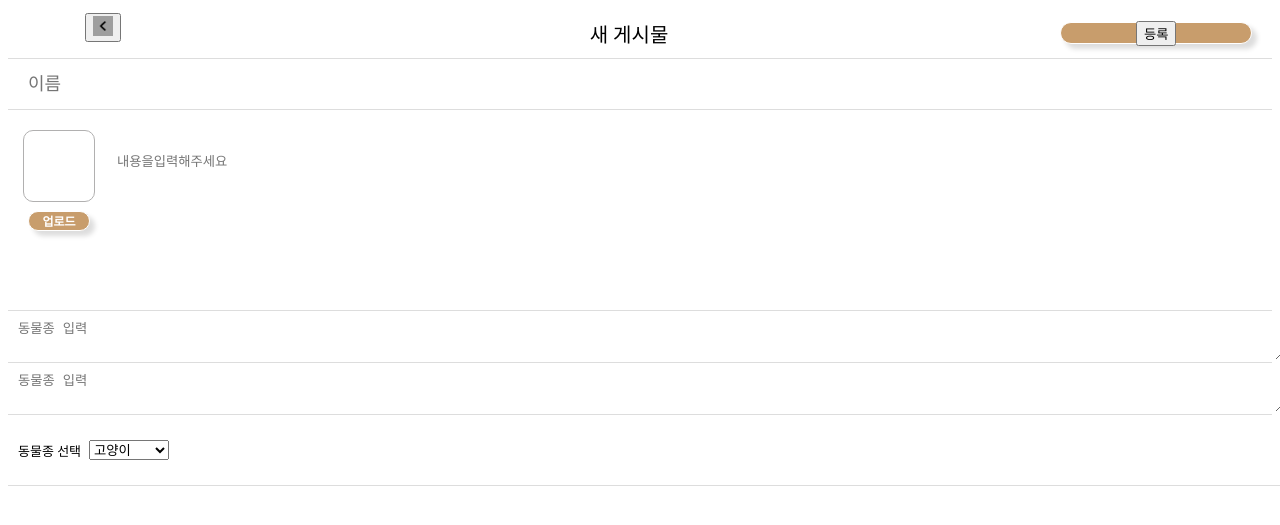
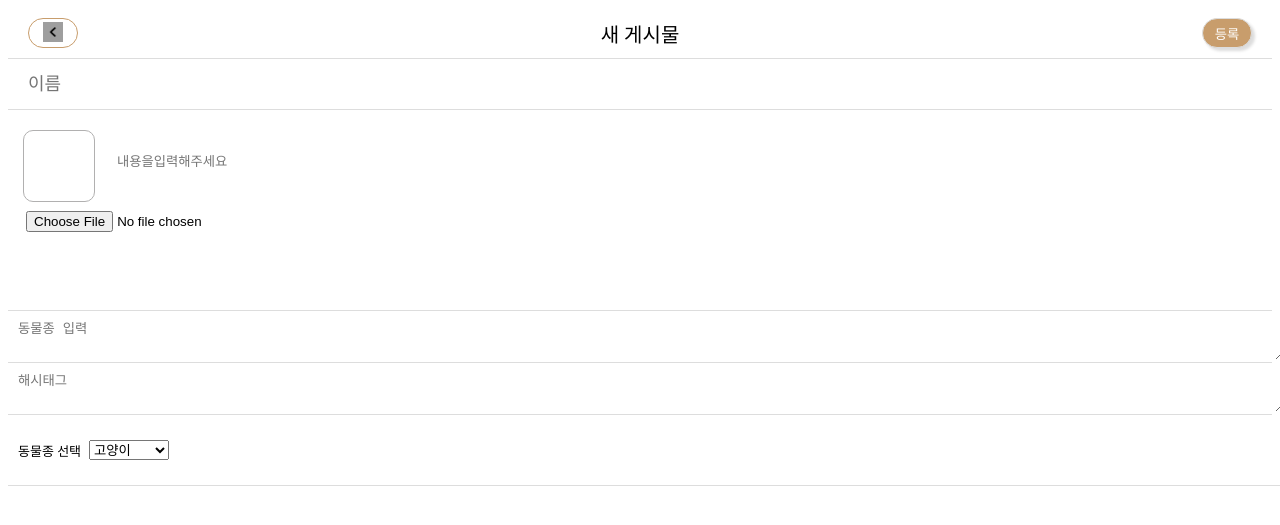
Before and after one commit to woojoung1217/Zootopia, a Django app: template Zootopia/Animal/templates/upload.html in a window 1280 px wide. Shown: the top 525 px of the page. Run offline with Django 3.2, Linux system fonts and the light colour scheme; the template is opened without the code that fills it, so the values that code supplies are empty; grey boxes are pictures that could not be loaded.

Commit message:
우중->지혁

```diff
--- a/Zootopia/Animal/static/css/upload-style.css
+++ b/Zootopia/Animal/static/css/upload-style.css
@@ -19,30 +19,34 @@ header h1 {
   font-weight: 400;
 }
 
+header .back-btn .button-design {
+  width: 50px;
+  height: 30px;
+  margin-left: 20px;
+  padding: 0;
+  border-radius: 100px;
+  border:1px solid #C89D6C;
+  background-color: #fff;
 
-header .back-btn {
-  width: 15%;
-  height: 40px;
-  background-position: center;
-}
-header .back-btn img{
- background-size: cover;
 }
 
+header .back-btn >img {
+  background-position: center;
+  background-size: contain;
+}
+header .upload-btn .button-design{
+  width: 50px;
+  height: 30px;
+  background-color: #C89D6C;
+  margin-right: 20px;
+  border-radius: 100px;
+  border:1px solid #ddd;
+  box-shadow:3px 3px 3px #ddd ;
+  padding: 0;
+  border:1px solid #ddd;
+  color: #fff;
+}
 
-
-header .upload-btn{
-  width: 15%;
-  height: 20px;
-  background-color: #C89D6C;
-  border:1px solid #fff;
-  border-radius: 50px;
-  display: flex;
-  justify-content: center;
-  align-items: center;
-  margin-right: 20px;
-  box-shadow: 5px 5px 5px #ddd;
-}
 header .upload-btn a{
   text-decoration:none;
   font-size: 13px;
@@ -108,22 +112,22 @@ section .insert-name .name-box{
 }
 
 .insert-contents .content-picture .upload-btnp{
-  width: 85%;
-  height: 18px;
-  background-color: #C89D6C;
-  border:1px solid #fff;
+  width: 100%;
+  height: 50px;
+  display: flex;
   margin-top: 80px;
-  border-radius: 50px;
-  display: flex;
-  justify-content: center;
-  align-items: center;
-  box-shadow: 5px 5px 5px #ddd;
+  margin-left: 4px;
+}
+
+#chooseFile{
+
 }
 .insert-contents .content-picture .upload-btnp a {
   font-size: 12px;
   text-decoration: none;
   color: #fff;
   font-weight: bold;
+  margin-left: 50px;
 }
 
 .animaltype {
--- a/Zootopia/Animal/templates/detail.html
+++ b/Zootopia/Animal/templates/detail.html
@@ -14,7 +14,7 @@
     <header>
       <div class="btn-cover">
         <div class="back-btn">
-          <a href="#"><img src="./" alt=""></a>
+          <a href="#"><img src="{%static 'image/back.png' %}" alt=""></a>
         </div>
       </div>
       <div class="h1-control">
--- a/Zootopia/Animal/templates/upload.html
+++ b/Zootopia/Animal/templates/upload.html
@@ -14,7 +14,7 @@
     {% csrf_token %}
     <header>
       <div class="back-btn">
-        <button href="#">
+        <button href="#" class="button-design">
            <img src="{% static 'image/back.png' %}" alt="" srcset="">
         </button>
       </div>
@@ -23,7 +23,7 @@
       </div>
 
         <div class="upload-btn">
-          <button href="#" type = "submit">등록</button>
+          <button href="#" type = "submit"class="button-design">등록</button>
         </div>
       </header>
 
@@ -39,7 +39,14 @@
         <div class="content-picture">
 
         <div class="upload-btnp">
-          <a href="#">업로드</a>
+          <form method="post" enctype="multipart/form-data">
+            <div class="button">
+                <label for="chooseFile">
+
+                </label>
+            </div>
+            <input type="file" id="chooseFile" name="chooseFile" accept="image/*" onchange="loadFile(this)">
+        </form>
         </div>
         </div>
 
@@ -53,7 +60,7 @@
         <textarea id="type"placeholder="동물종 입력" ></textarea>
       </div>
       <div class="animaltype">
-        <textarea id="type"placeholder="동물종 입력" name ="hashtag"></textarea>
+        <textarea id="type"placeholder="해시태그" name ="hashtag"></textarea>
       </div>
 
 
```
Also changed, not shown: Zootopia/Animal/static/css/detail.css (+4 -5 lines).
